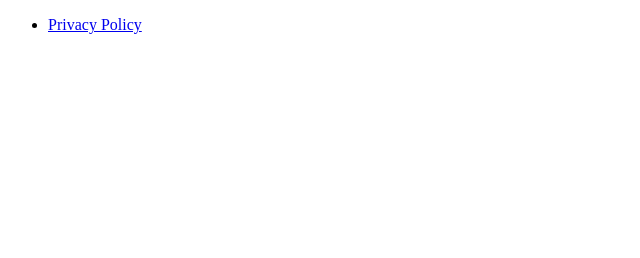
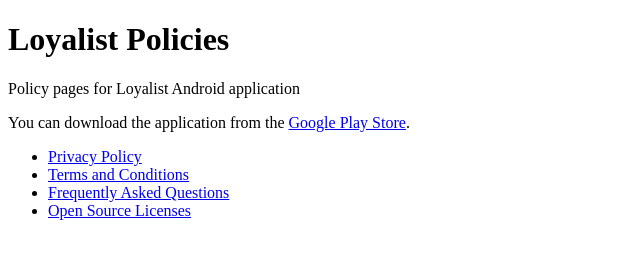
Before and after one commit to ulternate/loyalist_policies, a plain HTML site: page index.html in a window 1280 px wide. Shown: the whole page, without its empty margins (0-640 px from the left). Drawn offline with Linux system fonts and the light colour scheme.

Commit message:
Update index.html

```diff
--- a/index.html
+++ b/index.html
@@ -1,8 +1,16 @@
 <!DOCTYPE html>
 <html>
 <body>
-  <ul>
-    <li><a href="/policies/privacy.html">Privacy Policy</a></li>
-  </ul>
+  <h1 id="loyalist-policies">Loyalist Policies</h1>
+  <p>Policy pages for Loyalist Android application</p>
+  <p>You can download the application from the <a href="https://play.google.com/store/apps/details?id=com.danielcswain.loyalist">Google Play Store</a>.</p>
+  <p>
+    <ul>
+      <li><a href="/privacy.html">Privacy Policy</a></li>
+      <li><a href="/terms.html">Terms and Conditions</a></li>
+      <li><a href="/faq.html">Frequently Asked Questions</a></li>
+      <li><a href="/licenses.html">Open Source Licenses</a></li>
+    </ul>
+  </p>
 </body>
 </html>
```
